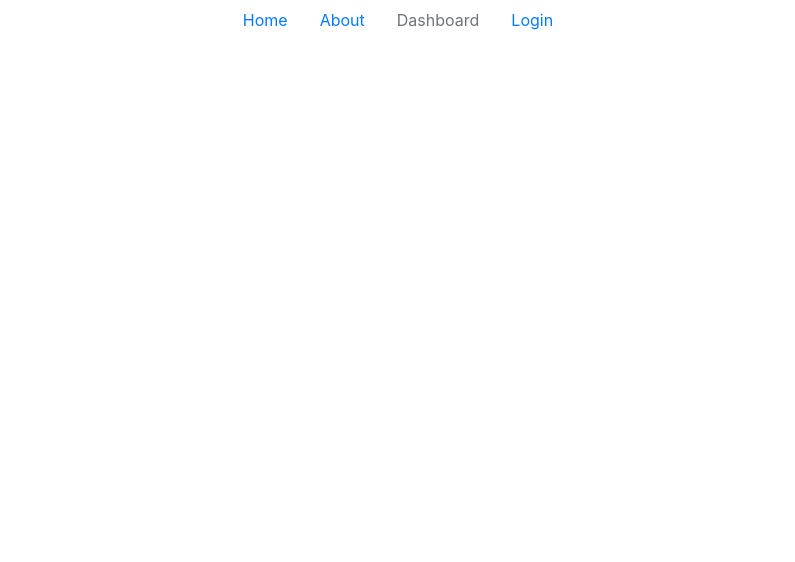
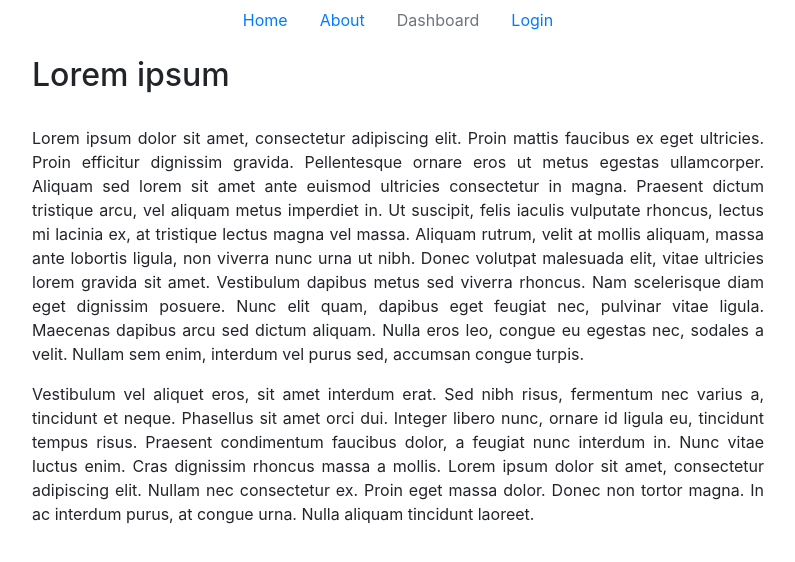
Before and after one commit to MarcelFox/JSchedule, a React (Create React App) app in the folder frontend/: page /about in a window 1280 px wide. Shown: the top 562 px of the page, without its empty margins (242-1037 px from the left). Built offline with nearby package versions, Linux system fonts and the light colour scheme.

Commit message:
improving interface

```diff
--- a/frontend/package.json
+++ b/frontend/package.json
@@ -3,10 +3,16 @@
   "version": "0.1.0",
   "private": true,
   "dependencies": {
+    "@date-io/date-fns": "^1.3.13",
+    "@material-ui/core": "^4.8.0",
+    "@material-ui/icons": "^4.5.1",
+    "@material-ui/lab": "^4.0.0-alpha.36",
+    "@material-ui/pickers": "^3.2.8",
     "@testing-library/jest-dom": "^4.2.4",
     "@testing-library/react": "^9.3.2",
     "@testing-library/user-event": "^7.1.2",
     "bootstrap": "^4.4.1",
+    "moment": "^2.24.0",
     "react": "^16.12.0",
     "react-datepicker": "^2.10.1",
     "react-dom": "^16.12.0",
--- /dev/null
+++ b/frontend/src/components/About/index.js
@@ -0,0 +1,48 @@
+import 'date-fns';
+import React from 'react';
+import Grid from '@material-ui/core/Grid';
+
+import './styles.css';
+
+export default function About() {
+  return (
+    <div className="container">
+      <Grid container spacing={3}>
+        <Grid item xs={2} />
+        <Grid id="main-text-about" item xs={8}>
+          <h2>Lorem ipsum</h2>
+          <br />
+          <p>
+            Lorem ipsum dolor sit amet, consectetur adipiscing elit. Proin
+            mattis faucibus ex eget ultricies. Proin efficitur dignissim
+            gravida. Pellentesque ornare eros ut metus egestas ullamcorper.
+            Aliquam sed lorem sit amet ante euismod ultricies consectetur in
+            magna. Praesent dictum tristique arcu, vel aliquam metus imperdiet
+            in. Ut suscipit, felis iaculis vulputate rhoncus, lectus mi lacinia
+            ex, at tristique lectus magna vel massa. Aliquam rutrum, velit at
+            mollis aliquam, massa ante lobortis ligula, non viverra nunc urna ut
+            nibh. Donec volutpat malesuada elit, vitae ultricies lorem gravida
+            sit amet. Vestibulum dapibus metus sed viverra rhoncus. Nam
+            scelerisque diam eget dignissim posuere. Nunc elit quam, dapibus
+            eget feugiat nec, pulvinar vitae ligula. Maecenas dapibus arcu sed
+            dictum aliquam. Nulla eros leo, congue eu egestas nec, sodales a
+            velit. Nullam sem enim, interdum vel purus sed, accumsan congue
+            turpis.
+          </p>
+          <p>
+            Vestibulum vel aliquet eros, sit amet interdum erat. Sed nibh risus,
+            fermentum nec varius a, tincidunt et neque. Phasellus sit amet orci
+            dui. Integer libero nunc, ornare id ligula eu, tincidunt tempus
+            risus. Praesent condimentum faucibus dolor, a feugiat nunc interdum
+            in. Nunc vitae luctus enim. Cras dignissim rhoncus massa a mollis.
+            Lorem ipsum dolor sit amet, consectetur adipiscing elit. Nullam nec
+            consectetur ex. Proin eget massa dolor. Donec non tortor magna. In
+            ac interdum purus, at congue urna. Nulla aliquam tincidunt laoreet.
+          </p>
+        </Grid>
+        <Grid item xs={2} />
+      </Grid>
+      <div className="date-picker"></div>
+    </div>
+  );
+}
--- /dev/null
+++ b/frontend/src/components/About/styles.css
@@ -0,0 +1,14 @@
+#date-picker {
+  margin-top: 50px;
+}
+
+#date-button {
+  margin-top: 20px;
+  float: right;
+  margin-right: 30px;
+  width: 110px;
+}
+
+#main-text-about {
+  text-align: justify;
+}
--- a/frontend/src/components/Dashboard/index.js
+++ b/frontend/src/components/Dashboard/index.js
@@ -1,9 +1,80 @@
-import React from 'react'
+import 'date-fns';
+import React from 'react';
+import Grid from '@material-ui/core/Grid';
+import Button from '@material-ui/core/Button';
+import DateFnsUtils from '@date-io/date-fns';
+import {
+  MuiPickersUtilsProvider,
+  DateTimePicker,
+} from '@material-ui/pickers';
+import * as moment from 'moment';
+import 'moment/locale/pt-br';
 
-const Dashboard = () => (
-  <div className="container">
-    <h2>User Dashboard</h2>
-  </div>
-)
+import './styles.css';
 
-export default Dashboard
+export default function MaterialUIPickers() {
+  // The first commit of Material-UI
+  const [selectedDate, setSelectedDate] = React.useState(new moment().format());
+
+  const handleDateChange = date => {
+    setSelectedDate(date);
+  };
+
+  return (
+    <div className="container">
+      <Grid container spacing={3}>
+        <MuiPickersUtilsProvider utils={DateFnsUtils}>
+          <Grid item xs={2} />
+
+          <Grid id='main-text-jschedule' item xs={6}>
+            <p>
+              Lorem ipsum dolor sit amet, consectetur adipiscing elit. Proin
+              mattis faucibus ex eget ultricies. Proin efficitur dignissim
+              gravida. Pellentesque ornare eros ut metus egestas ullamcorper.
+              Aliquam sed lorem sit amet ante euismod ultricies consectetur in
+              magna. Praesent dictum tristique arcu, vel aliquam metus imperdiet
+              in. Ut suscipit, felis iaculis vulputate rhoncus, lectus mi
+              lacinia ex, at tristique lectus magna vel massa. Aliquam rutrum,
+              velit at mollis aliquam, massa ante lobortis ligula, non viverra
+              nunc urna ut nibh. Donec volutpat malesuada elit, vitae ultricies
+              lorem gravida sit amet. Vestibulum dapibus metus sed viverra
+              rhoncus. Nam scelerisque diam eget dignissim posuere. Nunc elit
+              quam, dapibus eget feugiat nec, pulvinar vitae ligula. Maecenas
+              dapibus arcu sed dictum aliquam. Nulla eros leo, congue eu egestas
+              nec, sodales a velit. Nullam sem enim, interdum vel purus sed,
+              accumsan congue turpis.
+            </p>
+            <p>
+              Vestibulum vel aliquet eros, sit amet interdum erat. Sed nibh
+              risus, fermentum nec varius a, tincidunt et neque. Phasellus sit
+              amet orci dui. Integer libero nunc, ornare id ligula eu, tincidunt
+              tempus risus. Praesent condimentum faucibus dolor, a feugiat nunc
+              interdum in. Nunc vitae luctus enim. Cras dignissim rhoncus massa
+              a mollis. Lorem ipsum dolor sit amet, consectetur adipiscing elit.
+              Nullam nec consectetur ex. Proin eget massa dolor. Donec non
+              tortor magna. In ac interdum purus, at congue urna. Nulla aliquam
+              tincidunt laoreet.
+            </p>
+          </Grid>
+          <Grid id="date-picker" item xs={3}>
+            <h4>JSchedule</h4>
+            <br / >
+            <DateTimePicker
+              label="DateTimePicker"
+              minDate={moment().format()}
+              maxDate={moment().add(9, 'days')}
+              inputVariant="outlined"
+              value={selectedDate}
+              onChange={handleDateChange}
+            />
+
+            <Button id="date-button" variant="contained" color="primary">
+              Send
+            </Button>
+          </Grid>
+        </MuiPickersUtilsProvider>
+      </Grid>
+      <div className="date-picker"></div>
+    </div>
+  );
+}
--- /dev/null
+++ b/frontend/src/components/Dashboard/styles.css
@@ -0,0 +1,15 @@
+#date-picker {
+  margin-top: 50px;
+}
+
+#date-button {
+  margin-top: 20px;
+  float: right;
+  margin-right: 30px;
+  width: 110px;
+}
+
+#main-text-jschedule {
+  margin-top: 50px;
+  text-align: justify;
+}
--- a/frontend/src/components/Header/index.js
+++ b/frontend/src/components/Header/index.js
@@ -2,10 +2,14 @@ import React from 'react';
 import { AuthConsumer } from '../AuthContext';
 import { Link } from 'react-router-dom';
 
-export default () => (
+export default class Dashboard extends React.Component {
+  render() {
+    return (
       <AuthConsumer>
-    {(context) => (
+        {context => (
           <header>
+            <link rel="stylesheet" href="https://fonts.googleapis.com/css?family=Roboto:300,400,500,700&display=swap" />
+            <link rel="stylesheet" href="https://fonts.googleapis.com/icon?family=Material+Icons" />
             {context.isAuth ? (
               <ul className="nav justify-content-center">
                 <li className="nav-item">
@@ -24,7 +28,11 @@ export default () => (
                   </Link>
                 </li>
                 <li className="nav-item">
-              <Link to="#" className="nav-link" onClick={(e) => context.logout()}>
+                  <Link
+                    to="#"
+                    className="nav-link"
+                    onClick={e => context.logout()}
+                  >
                     Logout
                   </Link>
                 </li>
@@ -42,9 +50,7 @@ export default () => (
                   </Link>
                 </li>
                 <li className="nav-item">
-              <p className="nav-link disabled">
-                Dashboard
-              </p>
+                  <p className="nav-link disabled">Dashboard</p>
                 </li>
                 <li className="nav-item">
                   <Link className="nav-link" to="/login">
@@ -56,34 +62,6 @@ export default () => (
           </header>
         )}
       </AuthConsumer>
-
-  // <header>
-  //   <AuthConsumer>
-  //     {({ isAuth, login, logout }) => (
-
-  //       <div style={headerStyle}>
-  //         <h3>
-  //           <Link style={linkStyle} to="/">
-  //             HOME
-  //           </Link>
-  //           <Link style={linkStyle} to="/login">
-  //             LOGIN
-  //           </Link>
-  //         </h3>
-
-  //         {isAuth ? (
-  //           <ul>
-  //             <Link style={linkStyle} to="/dashboard">
-  //               Dashboard
-  //             </Link>
-  //             <button onClick={logout}>logout</button>
-  //           </ul>
-  //         ) : (
-  //           <button onClick={login}>login</button>
-  //           // <Link to='/login'>login</Link>
-  //         )}
-  //       </div>
-  //     )}
-  //   </AuthConsumer>
-  // </header>
     );
+  }
+}
--- a/frontend/src/routes.js
+++ b/frontend/src/routes.js
@@ -4,6 +4,7 @@ import { AuthProvider } from './components/AuthContext'
 import FormLogin from './components/FormLogin'
 import Landing from './components/Landing'
 import Dashboard from './components/Dashboard'
+import About from './components/About'
 import Header from './components/Header'
 import ProtectedRoute from './components/ProtectedRoute'
 
@@ -17,6 +18,7 @@ class Routes extends React.Component {
           <ProtectedRoute path="/dashboard" component={Dashboard} />
           <Route exact path="/" component={Landing} />
           <Route path="/login" component={FormLogin} />
+          <Route path="/about" component={About} />
         </Switch>
       </AuthProvider>
     </Router>
```
Also changed, not shown: frontend/src/store.js (deleted), 1 other file (tests, documents, lock files or other folders). Lines whose indentation alone changed are shown as unchanged.
